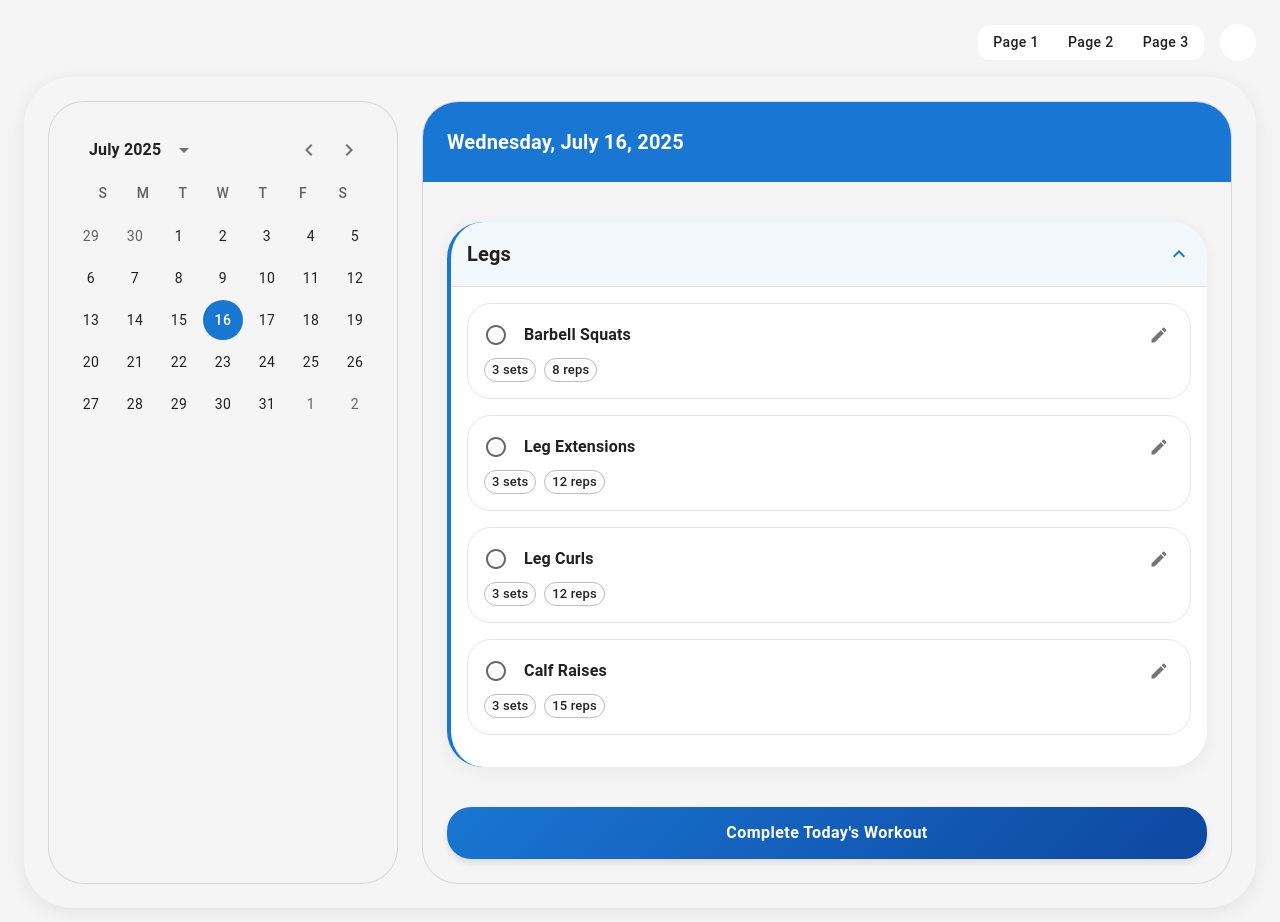
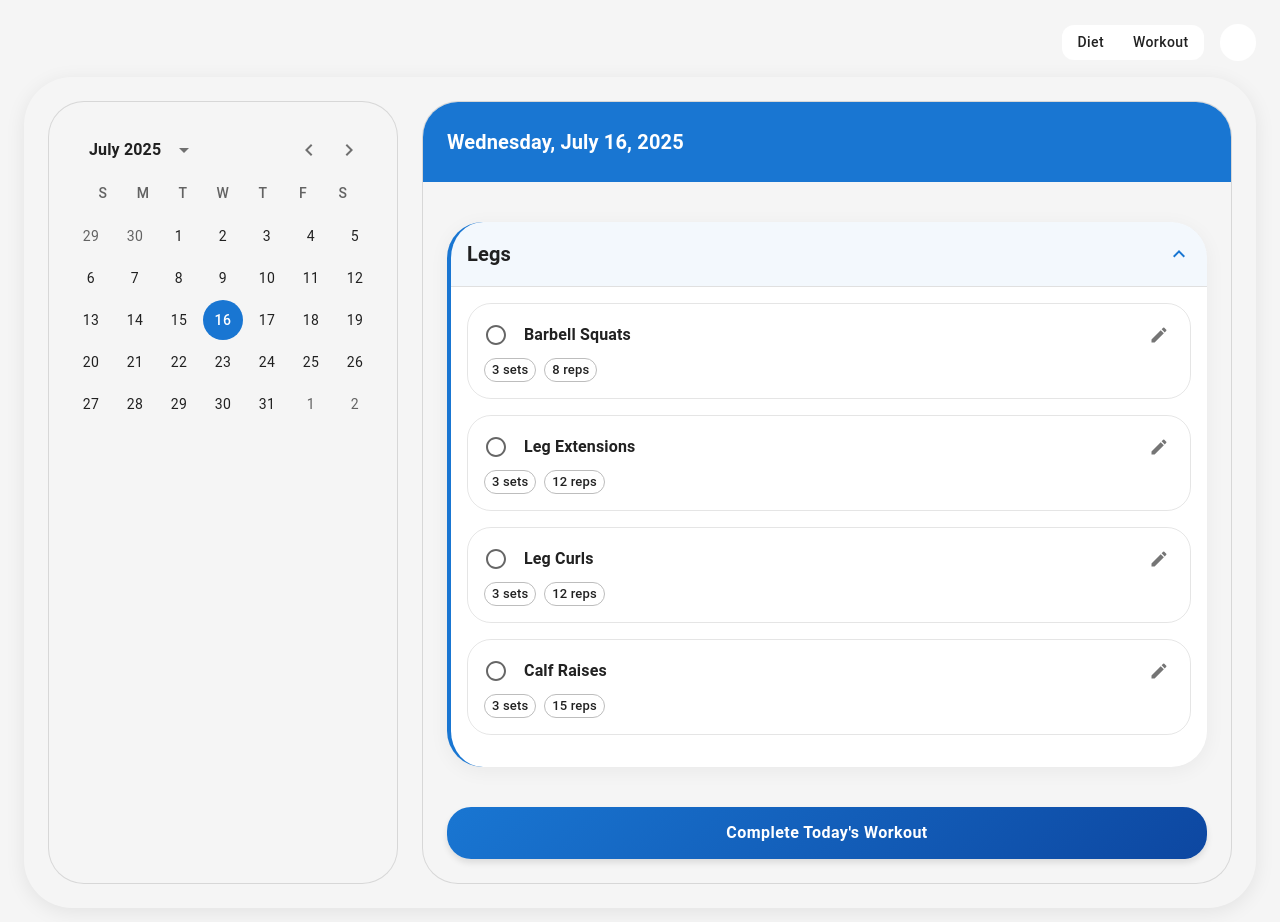
Before and after one commit to nachiketgalande1609/dietplanner, a React (Vite) app: page /workout in a window 1280 px wide. Shown: the top 922 px of the page. Built offline with nearby package versions, Linux system fonts and the light colour scheme; some icons are missing.

Commit message:
Code fixes

```diff
--- a/src/App.tsx
+++ b/src/App.tsx
@@ -54,7 +54,7 @@ export const App: React.FC = () => {
                             }}
                         >
                             <Button
-                                onClick={() => navigate("/page1")}
+                                onClick={() => navigate("/diet")}
                                 sx={{
                                     backgroundColor: "background.paper",
                                     color: "text.primary",
@@ -63,10 +63,10 @@ export const App: React.FC = () => {
                                     },
                                 }}
                             >
-                                Page 1
+                                Diet
                             </Button>
                             <Button
-                                onClick={() => navigate("/Workout")}
+                                onClick={() => navigate("/workout")}
                                 sx={{
                                     backgroundColor: "background.paper",
                                     color: "text.primary",
@@ -75,19 +75,7 @@ export const App: React.FC = () => {
                                     },
                                 }}
                             >
-                                Page 2
-                            </Button>
-                            <Button
-                                onClick={() => navigate("/page3")}
-                                sx={{
-                                    backgroundColor: "background.paper",
-                                    color: "text.primary",
-                                    "&:hover": {
-                                        backgroundColor: "action.hover",
-                                    },
-                                }}
-                            >
-                                Page 3
+                                Workout
                             </Button>
                         </ButtonGroup>
 
@@ -110,8 +98,8 @@ export const App: React.FC = () => {
 
                     <Routes>
                         <Route path="/" element={<Diet />} />
-                        <Route path="/page1" element={<Diet />} />
-                        <Route path="/Workout" element={<Workout />} />
+                        <Route path="/diet" element={<Diet />} />
+                        <Route path="/workout" element={<Workout />} />
                         <Route path="/page3" element={<Page3 />} />
                     </Routes>
                 </Box>
--- a/src/components/DayContentPanel/WorkoutDayPanel.tsx
+++ b/src/components/DayContentPanel/WorkoutDayPanel.tsx
@@ -1,7 +1,7 @@
 import React, { useState } from "react";
 import { Box, Typography, Button, Chip, Checkbox, TextField, Stack, Paper, Collapse, Divider, IconButton } from "@mui/material";
 import { Dayjs } from "dayjs";
-import { CheckCircle, Close, Edit, ExpandLess, ExpandMore, FitnessCenter, RadioButtonUnchecked, Save } from "@mui/icons-material";
+import { CheckCircle, Close, Edit, ExpandLess, ExpandMore, RadioButtonUnchecked, Save } from "@mui/icons-material";
 
 type WorkoutDay = {
     day: string;
@@ -163,7 +163,7 @@ const workoutRoutine: WorkoutDay[] = [
         ],
     },
 ];
-export const WorkoutDayPanel: React.FC<{ selectedDate: Dayjs; isMobile: boolean }> = ({ selectedDate, isMobile }) => {
+export const WorkoutDayPanel: React.FC<{ selectedDate: Dayjs }> = ({ selectedDate }) => {
     const dayOfWeek = selectedDate.format("dddd");
     const todayWorkout = workoutRoutine.find((day) => day.day === dayOfWeek) || { day: "Rest Day", categories: [] };
     const [workoutData, setWorkoutData] = useState<WorkoutDay>(todayWorkout);
--- a/src/components/Pages/Diet.tsx
+++ b/src/components/Pages/Diet.tsx
@@ -42,7 +42,7 @@ export const Diet: React.FC = () => {
             x: 0,
             opacity: 1,
             transition: {
-                x: { type: "spring", stiffness: 300, damping: 30 },
+                x: { type: "spring" as const, stiffness: 300, damping: 30 },
                 opacity: { duration: 0.2 },
             },
         }),
@@ -50,7 +50,7 @@ export const Diet: React.FC = () => {
             x: direction === "right" ? -100 : 100,
             opacity: 0,
             transition: {
-                x: { type: "spring", stiffness: 300, damping: 30 },
+                x: { type: "spring" as const, stiffness: 300, damping: 30 },
                 opacity: { duration: 0.2 },
             },
         }),
@@ -65,7 +65,7 @@ export const Diet: React.FC = () => {
             x: 0,
             opacity: 1,
             transition: {
-                x: { type: "spring", stiffness: 300, damping: 30 },
+                x: { type: "spring" as const, stiffness: 300, damping: 30 },
                 opacity: { duration: 0.3 },
             },
         }),
@@ -73,7 +73,7 @@ export const Diet: React.FC = () => {
             x: direction === "right" ? -50 : 50,
             opacity: 0,
             transition: {
-                x: { type: "spring", stiffness: 300, damping: 30 },
+                x: { type: "spring" as const, stiffness: 300, damping: 30 },
                 opacity: { duration: 0.3 },
             },
         }),
@@ -270,7 +270,7 @@ export const Diet: React.FC = () => {
                                 exit="exit"
                                 style={{ height: "100%" }}
                             >
-                                <DayContentPanel selectedDate={selectedDate} showDayContent={showDayContent || isMobile} isMobile={isMobile} />
+                                <DayContentPanel showDayContent={showDayContent || isMobile} isMobile={isMobile} />
                             </motion.div>
                         </AnimatePresence>
                     </Box>
--- a/src/components/Pages/Page3.tsx
+++ b/src/components/Pages/Page3.tsx
@@ -1,5 +1,5 @@
 import React from "react";
-import { Box, Typography, Paper } from "@mui/material";
+import { Typography, Paper } from "@mui/material";
 
 export const Page3: React.FC = () => {
     return (
--- a/src/components/Pages/Workout.tsx
+++ b/src/components/Pages/Workout.tsx
@@ -274,7 +274,7 @@ export const Workout: React.FC = () => {
                                 exit="exit"
                                 style={{ height: "100%" }}
                             >
-                                <WorkoutDayPanel selectedDate={selectedDate} isMobile={isMobile} />
+                                <WorkoutDayPanel selectedDate={selectedDate} />
                             </motion.div>
                         </AnimatePresence>
                     </Box>
```
Also changed, not shown: src/components/DayContentPanel/DayContentPanel.tsx (+2 -12 lines).
